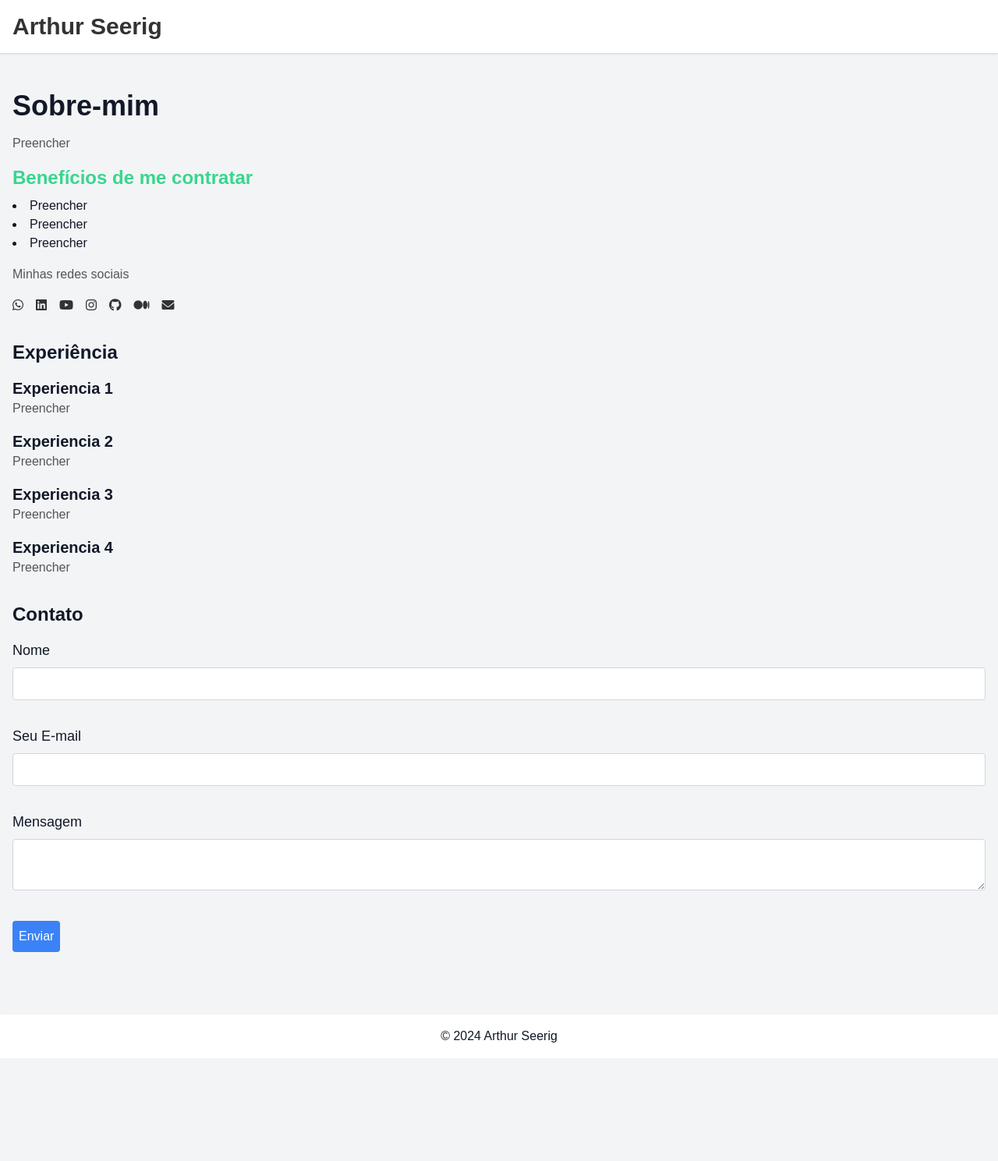
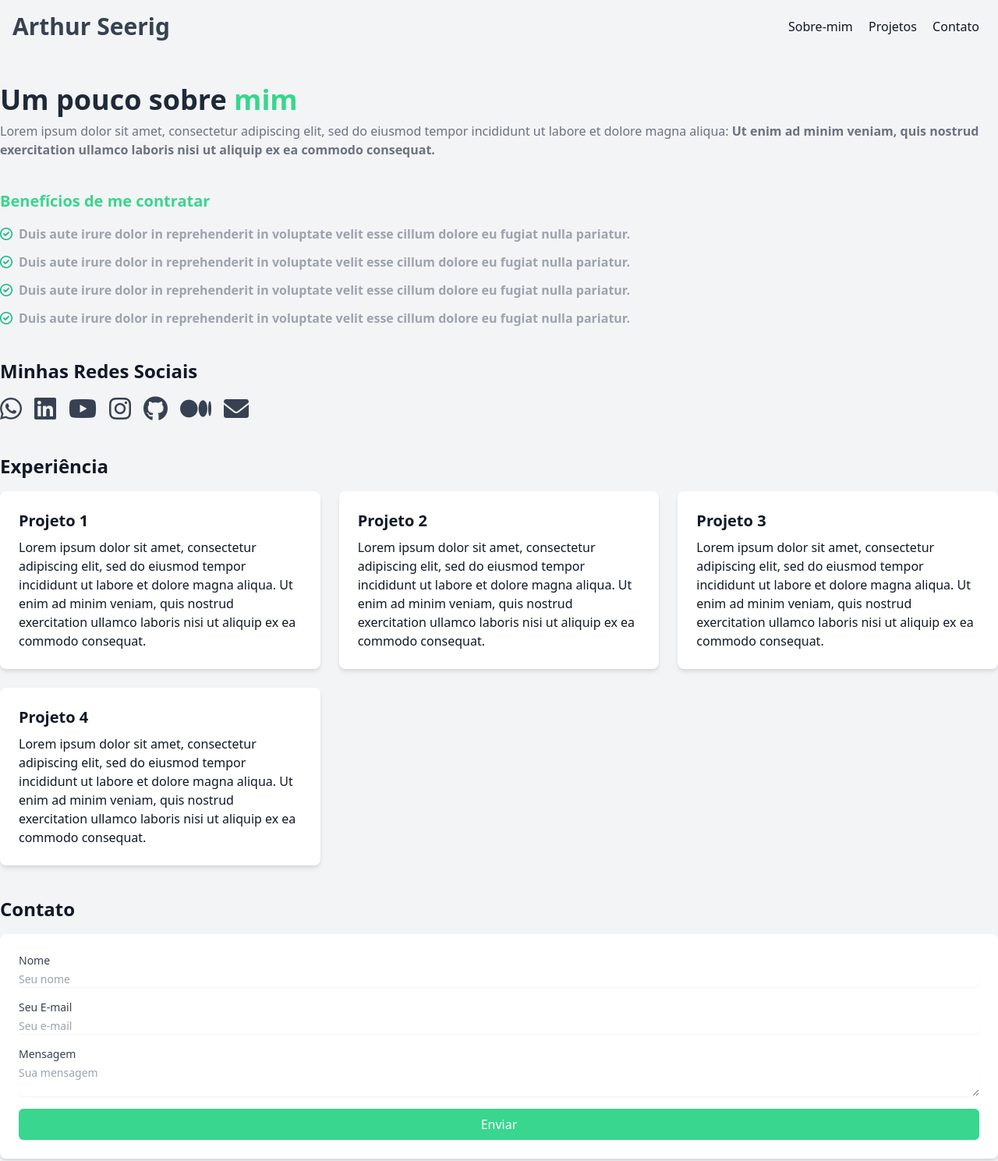
Before and after one commit to pedrobalen/portfolio-template, a website: page src/index.html in a window 1280 px wide. Shown: the whole page at 78% size. Before the commit the page ends 1357 px from the top, so only its background shows below. Drawn offline with nearby package versions, Linux system fonts and the light colour scheme.

Commit message:
Segunda estrutura, ideia das cores

```diff
--- a/src/index.html
+++ b/src/index.html
@@ -1,5 +1,5 @@
 <!DOCTYPE html>
-<html lang="en">
+<html lang="pt-br">
   <head>
     <meta charset="UTF-8" />
     <meta name="viewport" content="width=device-width, initial-scale=1.0" />
@@ -8,113 +8,198 @@
       href="https://cdn.jsdelivr.net/npm/tailwindcss@2.2.19/dist/tailwind.min.css"
       rel="stylesheet"
     />
-    <link rel="stylesheet" href="styles.css" />
     <link
       rel="stylesheet"
       href="https://cdnjs.cloudflare.com/ajax/libs/font-awesome/6.0.0-beta3/css/all.min.css"
     />
+    <style>
+      .text-custom-green {
+        color: #38d68e;
+      }
+      .bg-custom-green {
+        background-color: #38d68e;
+      }
+    </style>
   </head>
   <body class="bg-gray-100 text-gray-900">
-    <header class="bg-white shadow p-4">
-      <div class="container mx-auto">
-        <h1 class="text-3xl font-bold">Arthur Seerig</h1>
+    <header class="p-4">
+      <div class="container mx-auto flex justify-between items-center">
+        <h1 class="text-2xl font-bold text-gray-700 md:text-3xl">
+          Arthur Seerig
+        </h1>
+        <nav>
+          <a href="#sobre-mim" class="text-gray-900 mx-2">Sobre-mim</a>
+          <a href="#projetos" class="text-gray-900 mx-2">Projetos</a>
+          <a href="#contato" class="text-gray-900 mx-2">Contato</a>
+        </nav>
       </div>
     </header>
-    <main class="container mx-auto p-4">
-      <section id="about" class="my-8">
-        <h2 class="text-4xl font-semibold mb-4">Sobre-mim</h2>
-        <p class="mb-4">Preencher</p>
-        <h3 class="benefits-title text-2xl font-semibold mb-2">
+
+    <main class="container mx-auto mt-10">
+      <section id="sobre-mim" class="mb-10">
+        <h2 class="text-3xl font-bold text-gray-800 md:text-4xl">
+          Um pouco sobre <span style="color: #38d68e">mim</span>
+        </h2>
+        <p class="mt-2 text-sm text-gray-500 md:text-base">
+          Lorem ipsum dolor sit amet, consectetur adipiscing elit, sed do
+          eiusmod tempor incididunt ut labore et dolore magna aliqua:
+          <b>
+            Ut enim ad minim veniam, quis nostrud exercitation ullamco laboris
+            nisi ut aliquip ex ea commodo consequat.</b
+          >
+        </p>
+      </section>
+
+      <section id="beneficios" class="mb-10">
+        <h2 class="text-xl font-bold mb-4 text-custom-green">
           Benefícios de me contratar
-        </h3>
-        <ul class="list-disc list-inside mb-4">
-          <li>Preencher</li>
-          <li>Preencher</li>
-          <li>Preencher</li>
-        </ul>
-        <p class="mb-4">Minhas redes sociais</p>
-        <div class="social-icons flex space-x-4">
-          <a href="https://wa.me/seunumerodewhatsapp" target="_blank"
-            ><i class="fab fa-whatsapp"></i
+        </h2>
+        <p class="flex items-center text-base text-gray-400 font-semibold mb-3">
+          <i class="far fa-check-circle text-green-500 mr-2"></i> Duis aute
+          irure dolor in reprehenderit in voluptate velit esse cillum dolore eu
+          fugiat nulla pariatur.
+        </p>
+        <p class="flex items-center text-base text-gray-400 font-semibold mb-3">
+          <i class="far fa-check-circle text-green-500 mr-2"></i> Duis aute
+          irure dolor in reprehenderit in voluptate velit esse cillum dolore eu
+          fugiat nulla pariatur.
+        </p>
+        <p class="flex items-center text-base text-gray-400 font-semibold mb-3">
+          <i class="far fa-check-circle text-green-500 mr-2"></i>
+          Duis aute irure dolor in reprehenderit in voluptate velit esse cillum
+          dolore eu fugiat nulla pariatur.
+        </p>
+        <p class="flex items-center text-base text-gray-400 font-semibold mb-3">
+          <i class="far fa-check-circle text-green-500 mr-2"></i> Duis aute
+          irure dolor in reprehenderit in voluptate velit esse cillum dolore eu
+          fugiat nulla pariatur.
+        </p>
+      </section>
+
+      <section id="redes-sociais" class="mb-10">
+        <h2 class="text-2xl font-bold mb-4">Minhas Redes Sociais</h2>
+        <div class="flex space-x-4">
+          <a
+            href="https://wa.me/SEUNUMERO"
+            class="text-gray-700 hover:text-blue-600"
+            ><i class="fab fa-whatsapp fa-2x"></i
           ></a>
-          <a href="https://www.linkedin.com/in/seulinkedin" target="_blank"
-            ><i class="fab fa-linkedin"></i
+          <a
+            href="https://www.linkedin.com/in/SEULINKEDIN"
+            class="text-gray-700 hover:text-blue-600"
+            ><i class="fab fa-linkedin fa-2x"></i
           ></a>
-          <a href="https://www.youtube.com/c/seuyoutube" target="_blank"
-            ><i class="fab fa-youtube"></i
+          <a
+            href="https://www.youtube.com/c/SEUYOUTUBE"
+            class="text-gray-700 hover:text-blue-600"
+            ><i class="fab fa-youtube fa-2x"></i
           ></a>
-          <a href="https://www.instagram.com/seuinstagram" target="_blank"
-            ><i class="fab fa-instagram"></i
+          <a
+            href="https://www.instagram.com/SEUINSTAGRAM"
+            class="text-gray-700 hover:text-blue-600"
+            ><i class="fab fa-instagram fa-2x"></i
           ></a>
-          <a href="https://github.com/seugitHub" target="_blank"
-            ><i class="fab fa-github"></i
+          <a
+            href="https://github.com/SEUGITHUB"
+            class="text-gray-700 hover:text-blue-600"
+            ><i class="fab fa-github fa-2x"></i
           ></a>
-          <a href="https://medium.com/@seumedium" target="_blank"
-            ><i class="fab fa-medium"></i
+          <a
+            href="https://medium.com/@SEUMEDIUM"
+            class="text-gray-700 hover:text-blue-600"
+            ><i class="fab fa-medium fa-2x"></i
           ></a>
-          <a href="mailto:seuemail@example.com" target="_blank"
-            ><i class="fas fa-envelope"></i
+          <a href="mailto:SEUEMAIL" class="text-gray-700 hover:text-blue-600"
+            ><i class="fas fa-envelope fa-2x"></i
           ></a>
         </div>
       </section>
-      <section id="experience" class="my-8">
-        <h2 class="text-2xl font-semibold mb-4">Experiência</h2>
-        <div class="mb-4">
-          <h3 class="text-xl font-semibold">Experiencia 1</h3>
-          <p>Preencher</p>
-        </div>
-        <div class="mb-4">
-          <h3 class="text-xl font-semibold">Experiencia 2</h3>
-          <p>Preencher</p>
-        </div>
-        <div class="mb-4">
-          <h3 class="text-xl font-semibold">Experiencia 3</h3>
-          <p>Preencher</p>
-        </div>
-        <div class="mb-4">
-          <h3 class="text-xl font-semibold">Experiencia 4</h3>
-          <p>Preencher</p>
+
+      <section id="projetos" class="mb-10">
+        <h2 class="text-2xl font-bold mb-4">Experiência</h2>
+        <div class="grid grid-cols-1 md:grid-cols-2 lg:grid-cols-3 gap-6">
+          <div class="bg-white p-6 rounded-lg shadow-md">
+            <h3 class="text-xl font-semibold mb-2">Projeto 1</h3>
+            <p>
+              Lorem ipsum dolor sit amet, consectetur adipiscing elit, sed do
+              eiusmod tempor incididunt ut labore et dolore magna aliqua. Ut
+              enim ad minim veniam, quis nostrud exercitation ullamco laboris
+              nisi ut aliquip ex ea commodo consequat.
+            </p>
+          </div>
+          <div class="bg-white p-6 rounded-lg shadow-md">
+            <h3 class="text-xl font-semibold mb-2">Projeto 2</h3>
+            <p>
+              Lorem ipsum dolor sit amet, consectetur adipiscing elit, sed do
+              eiusmod tempor incididunt ut labore et dolore magna aliqua. Ut
+              enim ad minim veniam, quis nostrud exercitation ullamco laboris
+              nisi ut aliquip ex ea commodo consequat.
+            </p>
+          </div>
+          <div class="bg-white p-6 rounded-lg shadow-md">
+            <h3 class="text-xl font-semibold mb-2">Projeto 3</h3>
+            <p>
+              Lorem ipsum dolor sit amet, consectetur adipiscing elit, sed do
+              eiusmod tempor incididunt ut labore et dolore magna aliqua. Ut
+              enim ad minim veniam, quis nostrud exercitation ullamco laboris
+              nisi ut aliquip ex ea commodo consequat.
+            </p>
+          </div>
+          <div class="bg-white p-6 rounded-lg shadow-md">
+            <h3 class="text-xl font-semibold mb-2">Projeto 4</h3>
+            <p>
+              Lorem ipsum dolor sit amet, consectetur adipiscing elit, sed do
+              eiusmod tempor incididunt ut labore et dolore magna aliqua. Ut
+              enim ad minim veniam, quis nostrud exercitation ullamco laboris
+              nisi ut aliquip ex ea commodo consequat.
+            </p>
+          </div>
         </div>
       </section>
-      <section id="contact" class="my-8">
-        <h2 class="text-2xl font-semibold mb-4">Contato</h2>
-        <form action="submit_form" method="post" class="space-y-4">
-          <div>
-            <label for="name" class="block text-lg">Nome</label>
+
+      <section id="contato" class="mb-10">
+        <h2 class="text-2xl font-bold mb-4">Contato</h2>
+        <form class="bg-white p-6 rounded-lg shadow-md">
+          <div class="mb-4">
+            <label for="name" class="block text-sm font-medium text-gray-700"
+              >Nome</label
+            >
             <input
               type="text"
               id="name"
-              name="name"
-              class="w-full border border-gray-300 p-2 rounded"
+              class="mt-1 block w-full border-gray-300 rounded-md shadow-sm focus:border-indigo-500 focus:ring-indigo-500 sm:text-sm"
+              placeholder="Seu nome"
             />
           </div>
-          <div>
-            <label for="email" class="block text-lg">Seu E-mail</label>
+          <div class="mb-4">
+            <label for="email" class="block text-sm font-medium text-gray-700"
+              >Seu E-mail</label
+            >
             <input
               type="email"
               id="email"
-              name="email"
-              class="w-full border border-gray-300 p-2 rounded"
+              class="mt-1 block w-full border-gray-300 rounded-md shadow-sm focus:border-indigo-500 focus:ring-indigo-500 sm:text-sm"
+              placeholder="Seu e-mail"
             />
           </div>
-          <div>
-            <label for="message" class="block text-lg">Mensagem</label>
+          <div class="mb-4">
+            <label for="message" class="block text-sm font-medium text-gray-700"
+              >Mensagem</label
+            >
             <textarea
               id="message"
-              name="message"
-              class="w-full border border-gray-300 p-2 rounded"
+              class="mt-1 block w-full border-gray-300 rounded-md shadow-sm focus:border-indigo-500 focus:ring-indigo-500 sm:text-sm"
+              placeholder="Sua mensagem"
             ></textarea>
           </div>
-          <button type="submit" class="bg-blue-500 text-white p-2 rounded">
+          <button
+            type="submit"
+            class="w-full bg-custom-green text-white py-2 rounded-md"
+          >
             Enviar
           </button>
         </form>
       </section>
     </main>
-    <footer class="bg-white shadow p-4 mt-8">
-      <div class="container mx-auto text-center">
-        <p>© 2024 Arthur Seerig</p>
-      </div>
-    </footer>
   </body>
 </html>
--- a/src/styles.css
+++ /dev/null
@@ -1,52 +0,0 @@
-body {
-  font-family: "Arial", sans-serif;
-}
-
-header h1 {
-  color: #333;
-}
-
-section#about p,
-section#experience p {
-  color: #555;
-}
-
-.benefits-title {
-  color: #38d68e;
-}
-
-.social-icons a {
-  color: #333;
-  transition: color 0.3s;
-}
-
-.social-icons a:hover {
-  color: #0077b5;
-}
-
-form label {
-  display: block;
-  margin-bottom: 0.5rem;
-}
-
-form input,
-form textarea {
-  width: 100%;
-  padding: 0.5rem;
-  border: 1px solid #ccc;
-  border-radius: 0.25rem;
-  margin-bottom: 1rem;
-}
-
-form button {
-  background-color: #007bff;
-  color: white;
-  padding: 0.5rem 1rem;
-  border: none;
-  border-radius: 0.25rem;
-  cursor: pointer;
-}
-
-form button:hover {
-  background-color: #0056b3;
-}
```
Also changed, not shown: src/styles/styles.css (added), 1 other file.
